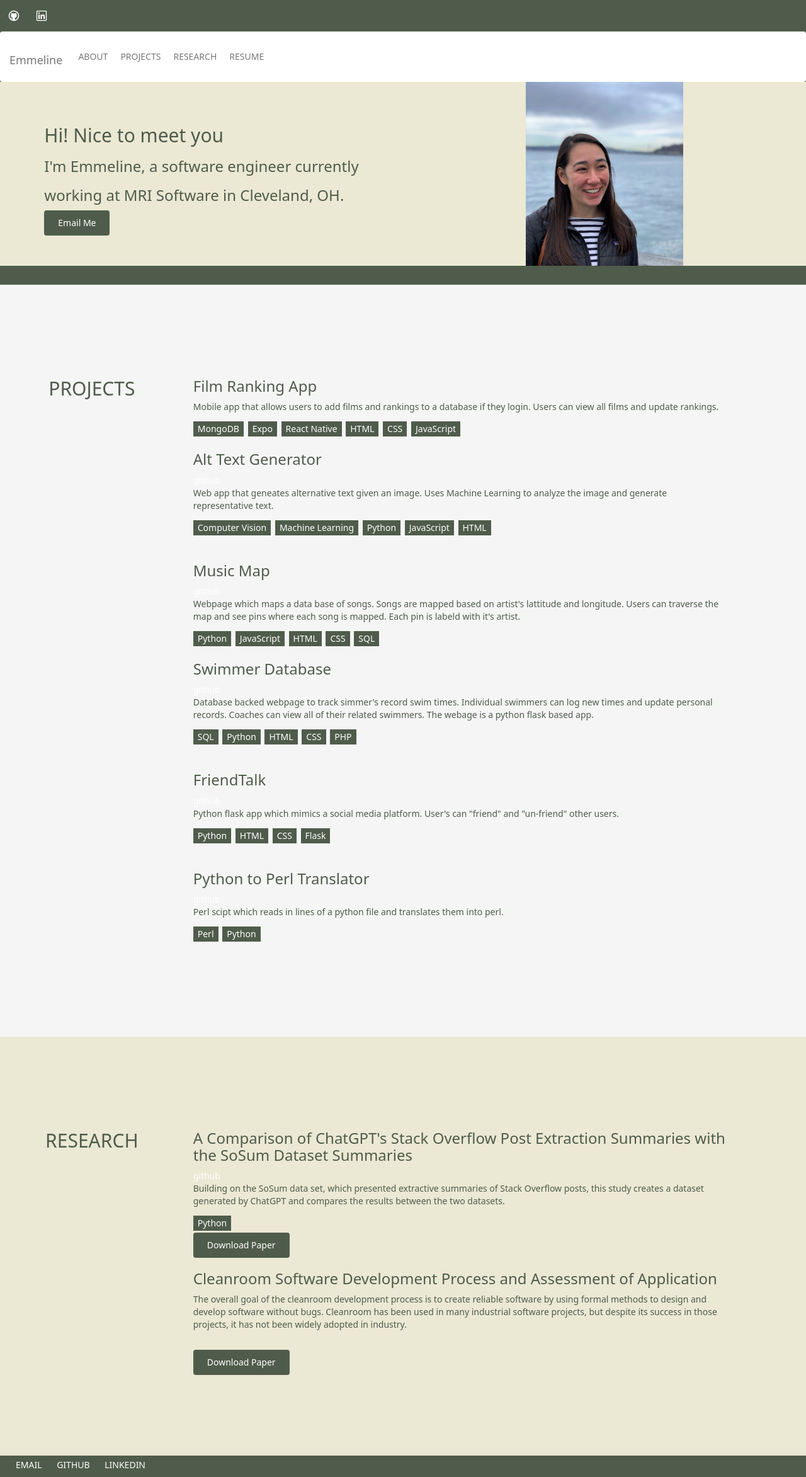
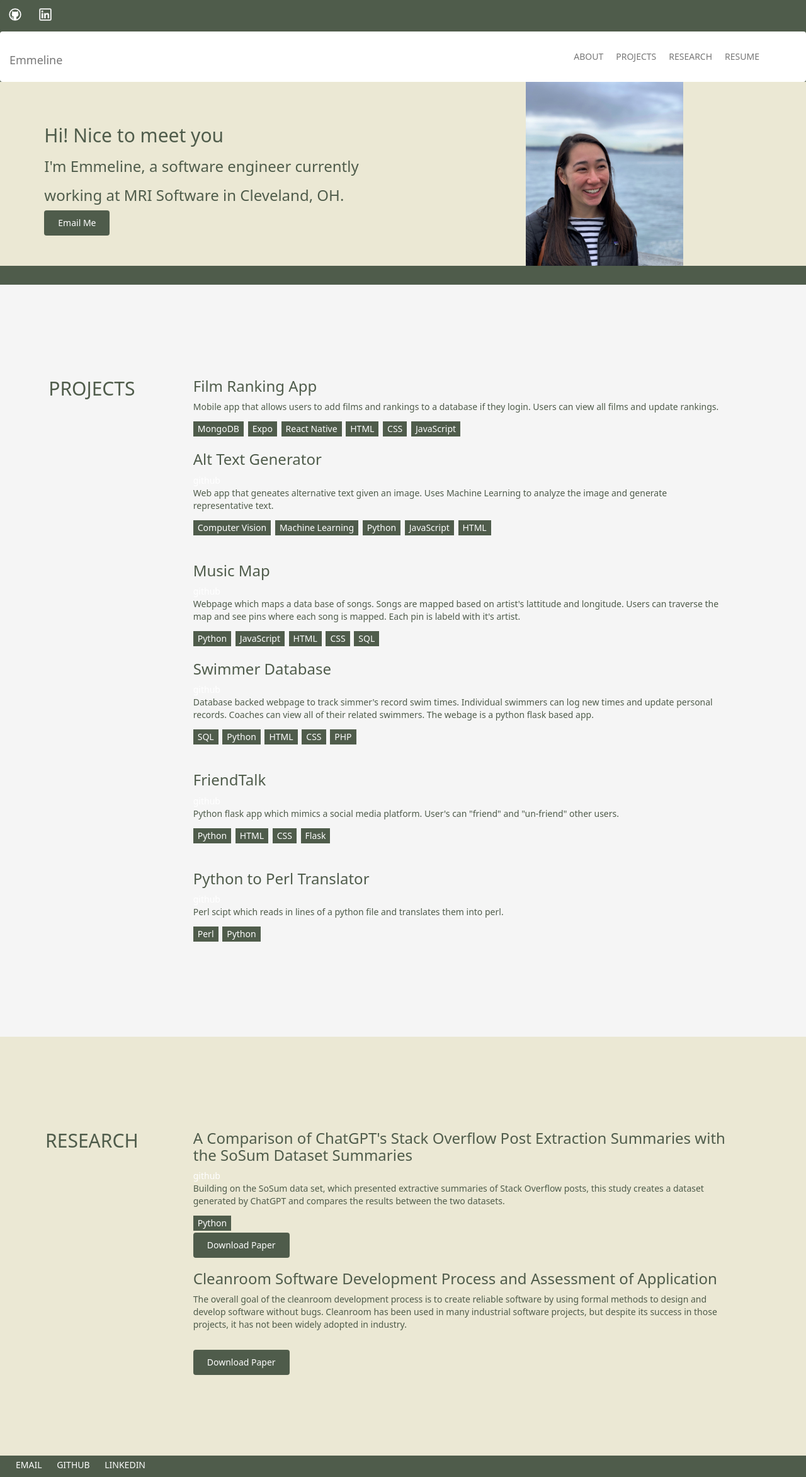
Before and after one commit to emmeline2/emmeline2.github.io, a Jekyll site: the page built from index.html, in a window 1280 px wide. Shown: the whole page at 63% size. Built offline with Jekyll 4.4.1, drawn with Linux system fonts in a browser that asks for light colours.

Commit message:
move to the right side

```diff
--- a/css/main.css
+++ b/css/main.css
@@ -61,6 +61,7 @@ p {
     align-items: center;
     margin: 0;
     padding: 0;
+    margin-left: auto; /* Moves the icons to the right side */
 }
 
 .navbar-nav li {
@@ -73,12 +74,11 @@ p {
     align-items: center;
     justify-content: center;
     padding: 0;
-    display: contents;
 }
 
 .nav-icon img {
-    width: 24px;
-    height: 24px;
+    width: 28px;
+    height: 28px;
     display: inline-block;
     vertical-align: middle;
 }
```
